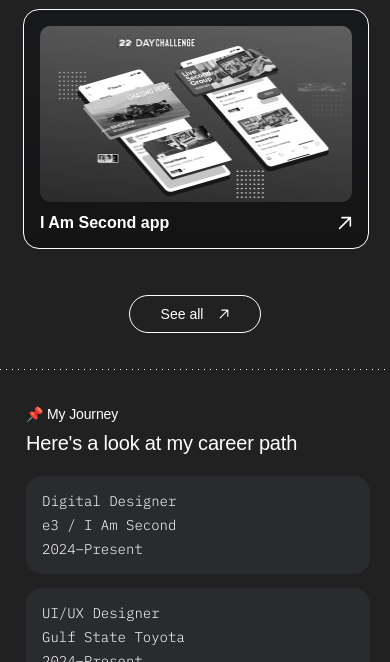
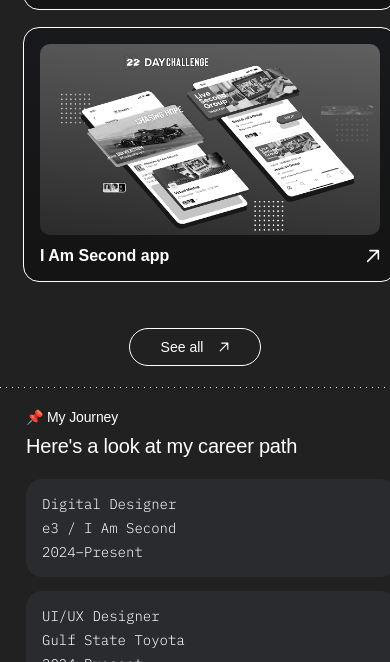
Before and after one commit to SeanR19/Portfolio, a plain HTML site: page index.html in a window 390 px wide. Shown: the part 1338-2000 px from the top of the page. Drawn offline with Linux system fonts and the light colour scheme; grey boxes are pictures that could not be loaded; a web font is replaced by a local one.

Commit message:
mobile update 11

```diff
--- a/styles.css
+++ b/styles.css
@@ -815,7 +815,7 @@
 /* ============ MOBILE ONLY (phones) ============ */
 @media (max-width: 480px) {
   /* Global 13px gutters */
-  .section { padding: 28px 13px; }
+  .section { padding: 13px 13px; }
 
   /* Common inner wrappers use the same 13px gutters */
   .projects-section-content,
@@ -883,7 +883,7 @@
   .projects-grid { gap: 16px; align-items: flex-start; }
   .project-card {
     width: 100%;
-    max-width: 312px; /* narrower card on mobile */
+    max-width: 340px; /* narrower card on mobile */
     height: auto;
     padding: 16px;
     gap: 12px;
@@ -913,7 +913,7 @@
   .career-list { align-items: flex-start; gap: 14px; }
   .career-item {
     width: 100%;
-    max-width: 312px; /* match project card width */
+    max-width: 340px; /* match project card width */
     padding: 16px;
     font-size: 14px;
     display: flex;
```
